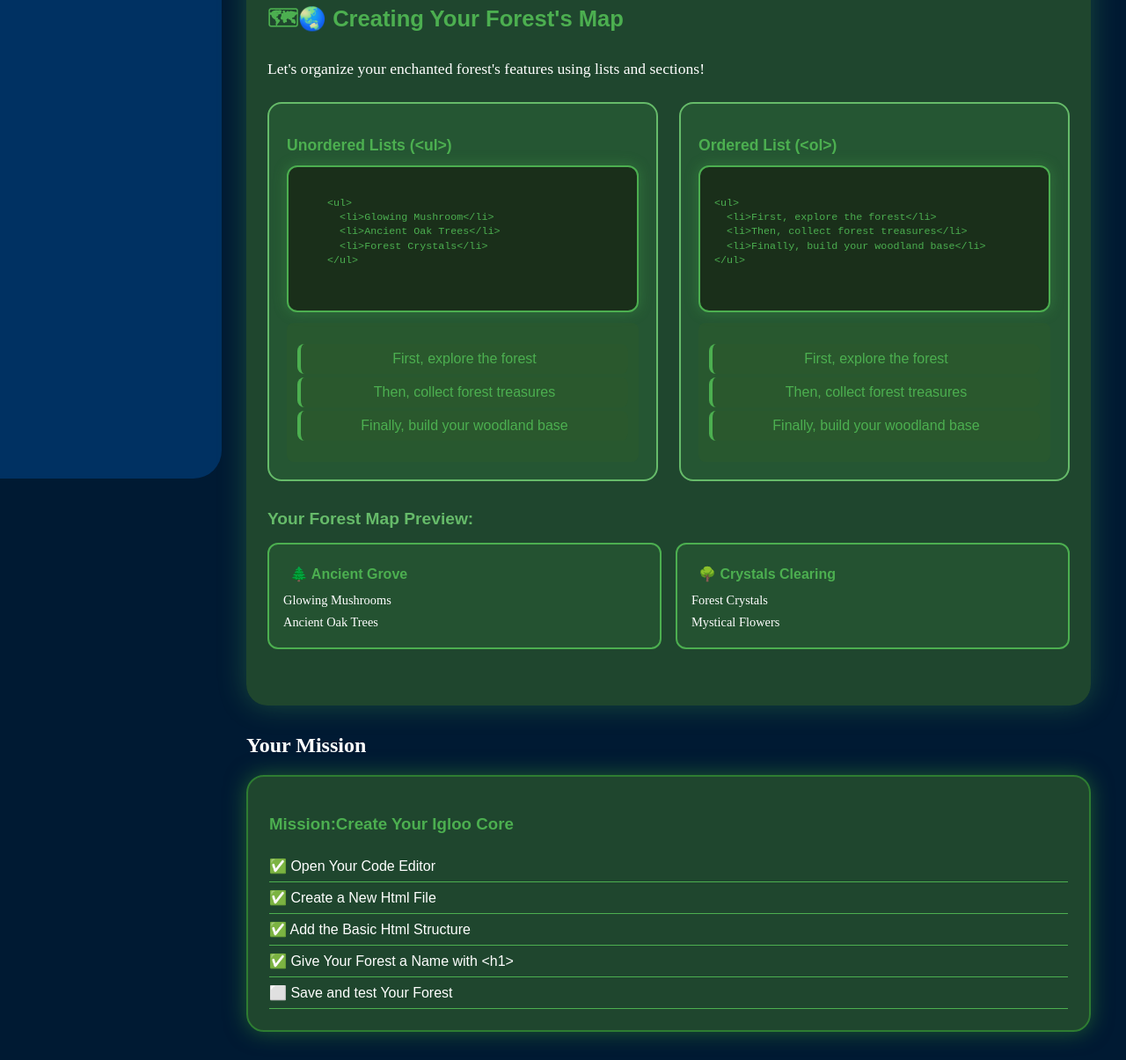
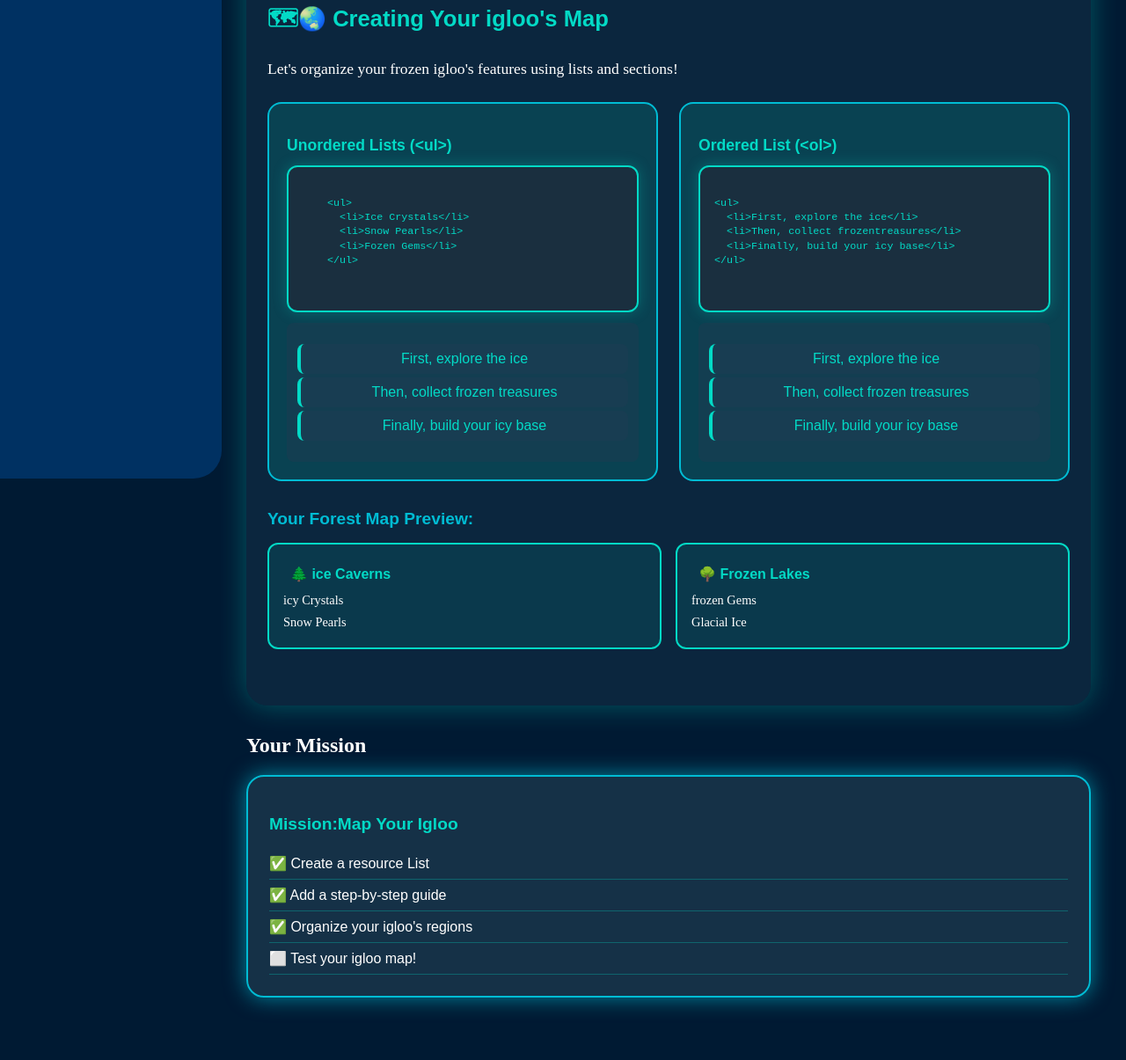
Before and after one commit to Fotress-school/artic-explorers, a plain HTML site: page map-igloo.html in a window 1280 px wide. Shown: the part 256-1461 px from the top of the page at 88% size. After the commit the page ends 1422 px from the top, so only its background shows below. Drawn offline with Linux system fonts and the light colour scheme.

Commit message:
update igloo

```diff
--- a/artic-crew.css
+++ b/artic-crew.css
@@ -83,12 +83,12 @@ background-color: #b3d9ff;
     border-radius: 24px;
     margin-bottom: 24px;
     padding: 32px 24px;
-    background: #2d5a2db3;
-    box-shadow: 0 0 32px #4caf5055;
+    background: #1e3c5063;
+    box-shadow: 0 0 32px #03dac655;
 }
 
 .lesson-card h2 {
-    color: #4caf50;
+    color: #03dac6;
     font-size: 1.6em;
     margin-bottom: 16px;
     /* text-shadow:0 0 8px #2e7d32; */
@@ -106,21 +106,21 @@ background-color: #b3d9ff;
     padding: 16px;
     margin: 12px 0px;
     border-radius: 12px;
-    border: 2px solid #4caf50;
-    box-shadow: 0 0 16px #4caf5055;
-    background: #1a2f1a;
+    border: 2px solid #03dac6;
+    box-shadow: 0 0 16px #03dac644;
+    background: #1a2f3f;
 }
 
 .code-block pre {
     margin: 0px;
-    color: #4caf50;
+    color: #03dac6;
     font-size: 0.9em;
     line-height: 1.4em;
     overflow-x: auto;
 }
 
 .code-block code {
-    color: #4caf50;
+    color: #03dac6;
 }
 
 .crew-lesson {
@@ -128,7 +128,7 @@ background-color: #b3d9ff;
 }
 
 .crew-lesson h3 {
-    color: #66bb6a;
+    color: #00bcd4;
     font-family: sans-serif;
     font-size: 1.2em;
     margin-bottom: 12px;
@@ -139,7 +139,7 @@ background-color: #b3d9ff;
 }
 
 .crew-showcase h3 {
-    color: #66bb6a;
+    color: #00bcd4;
     font-family: sans-serif;
     font-size: 1.2em;
     margin-bottom: 16px;
@@ -152,35 +152,35 @@ background-color: #b3d9ff;
 }
 
 .crew-card {
-    background: linear-gradient(120deg, #4caf5022 0%, #66bb6a22 100%);
+    background: linear-gradient(120deg, #03dac622 0%, #00bcd422 100%);
     border-radius: 16px;
     padding: 20px;
     text-align: center;
-    border: 2px solid #4caf50;
-    box-shadow: 0 0 16px #4caf5055;
+    border: 2px solid #03dac6;
+    box-shadow: 0 0 16px #03dac655;
     transition: transfrom 0.2s, box-shadow 0.2s;
 }
 
 .crew-card:hover {
     transform: scale(1.05);
-    box-shadow: 0 0 24px #fff, 0 0 32px #66bb6a;
+    box-shadow: 0 0 24px #fff, 0 0 32px #00bcd4;
 }
 
 .crew-avatar {
     font-size: 3em;
     margin-bottom: 12px;
-    background: #1a2f1a;
+    background: #1a2f3f;
     border-radius: 50%;
     width: 60px;
     height: 60px;
     display: flex;
     justify-content: center;
     margin: 0 auto 12px auto;
-    box-shadow: 0 0 16px #4caf50, 0 0 32px #66bb6a;
+    box-shadow: 0 0 16px #03dac6, 0 0 32px #00bcd4;
 }
 
 .crew-card h4 {
-    color: #4caf50;
+    color: #03dac6;
     font-family: sans-serif;
     font-size: 1.1em;
     margin-bottom: 8px;
@@ -195,7 +195,7 @@ background-color: #b3d9ff;
 
 .crew-stats {
     font-size: 0.8em;
-    color: #66bb6a;
+    color: #00bcd4;
     font-family: sans-serif;
 }
 
@@ -204,7 +204,7 @@ background-color: #b3d9ff;
 }
 
 .crew-template h3 {
-    color: #66bb6a;
+    color: #00bcd4;
     font-family: sans-serif;
     font-size: 1.2em;
     margin-bottom: 16px;
@@ -216,8 +216,8 @@ background-color: #b3d9ff;
 }
 
 .crew-card.template {
-    background: #66bb6a33;
-    border: 2px dashed #66bb6a;
+    background: #00bcd433;
+    border: 2px dashed #00bcd4;
     opacity: 0.8;
 }
 
@@ -229,17 +229,16 @@ background-color: #b3d9ff;
     font-family: sans-serif;
     font-size: 1.4em;
     margin-bottom: 16px;
-    text-shadow: 0 0px 8px #2e7d32;
+    text-shadow: 0 0px 8px #00bcd4;
 }
 
 .mission-card {
-    background: #2d5a2db3;
+    background: #1e3c50b3;
     border-radius: 20px;
     padding: 24px;
-    box-shadow: 0 0px 24px #2e7d32aa;
+    box-shadow: 0 0px 24px #00bcd4aa;
     font-family: sans-serif;
-    color: #4caf50;
-    border: 2px solid #2e7d32;
+    border: 2px solid #00bcd4;
 }
 
 .mission-steps {
@@ -253,10 +252,12 @@ background-color: #b3d9ff;
     padding: 8px 0px;
     color: white;
     font-family: sans-serif;
-    border-bottom: 1px solid #4caf50;
+    border-bottom: 1px solid #03dac64d;
 }
 
 .mission-card h3 {
     font-family: sans-serif;
-    color: #4caf50;
+    color: #03dac6;
+    font-size: 1.2em;
+    margin-bottom: 16px;
 }
--- a/features.css
+++ b/features.css
@@ -70,7 +70,7 @@ header h1 {
     padding-left: 32px;
     margin-bottom: 10px;
     border: none;
-    box-shadow: 0 0 18px #1a2f1a, 0 0 9px #90ee90;
+    box-shadow: 0 0 18px #36f3ff99, 0 0 9px #b3d9ff;
     cursor: pointer;
     outline: none;
     position: relative;
@@ -84,12 +84,12 @@ header h1 {
     border-radius: 24px;
     margin-bottom: 24px;
     padding: 32px 24px;
-    background: #2d5a2db3;
-    box-shadow: 0 0 32px #4caf5055;
+    background: #1e3c5063;
+    box-shadow: 0 0 32px #03dac655;
 }
 
 .lesson-card h2 {
-    color: #4caf50;
+    color: #03dac6;
     font-size: 1.6em;
     margin-bottom: 16px;
     /* text-shadow:0 0 8px #2e7d32; */
@@ -107,21 +107,21 @@ header h1 {
     padding: 16px;
     margin: 12px 0px;
     border-radius: 12px;
-    border: 2px solid #4caf50;
-    box-shadow: 0 0 16px #4caf5055;
-    background: #1a2f1a;
+    border: 2px solid #03dac6;
+    box-shadow: 0 0 16px #03dac644;
+    background: #1a2f3f;
 }
 
 .code-block pre {
     margin: 0px;
-    color: #4caf50;
+    color: #03dac6;
     font-size: 0.9em;
     line-height: 1.4em;
     overflow-x: auto;
 }
 
 .code-block code {
-    color: #4caf50;
+    color: #03dac6;
 }
 
 .feature-grid {
@@ -136,12 +136,12 @@ header h1 {
     padding: 20px;
     border-width: 2px;
     border-style: solid;
-    border-color: #66dd6a;
-    box-shadow: 0 0 16px #4caf5055;
+    border-color: #00bcd4;
+    box-shadow: 0 0 16px #03dac655;
 }
 
 .feature-items h3 {
-    color: #4caf50;
+    color: #03dac6;
     font-size: 1.1em;
     margin: 12px;
     background: #4caf5026;
@@ -151,7 +151,7 @@ header h1 {
     margin-top: 12px;
     padding: 12px;
     text-align: center;
-    background: #2d5a2d80;
+    background: #1e3c5080;
     border-radius: 8px;
     text-align: center;
 }
@@ -159,12 +159,12 @@ header h1 {
 .demo-link {
     text-decoration: none;
     font-weight: bold;
-    color: #4caf50;
+    color: #03dac6;
     transition: color 0.2s;
 }
 
 .demo-link:hover {
-    color: #66bb6a;
+    color: #00bcd4;
 }
 
 .mission-section {
@@ -175,17 +175,16 @@ header h1 {
     font-family: sans-serif;
     font-size: 1.4em;
     margin-bottom: 16px;
-    text-shadow: 0 0px 8px #2e7d32;
+    text-shadow: 0 0px 8px #00bcd4;
 }
 
 .mission-card {
-    background: #2d5a2db3;
+    background: #1e3c50b3;
     border-radius: 20px;
     padding: 24px;
-    box-shadow: 0 0px 24px #2e7d32aa;
+    box-shadow: 0 0px 24px #00bcd4aa;
     font-family: sans-serif;
-    color: #4caf50;
-    border: 2px solid #2e7d32;
+    border: 2px solid #00bcd4;
 }
 
 .mission-steps {
@@ -199,10 +198,12 @@ header h1 {
     padding: 8px 0px;
     color: white;
     font-family: sans-serif;
-    border-bottom: 1px solid #4caf50;
+    border-bottom: 1px solid #03dac64d;
 }
 
 .mission-card h3 {
     font-family: sans-serif;
-    color: #4caf50;
+    color: #03dac6;
+    font-size: 1.2em;
+    margin-bottom: 16px;
 }
--- a/map-igloo.css
+++ b/map-igloo.css
@@ -79,12 +79,12 @@ header h1 {
     border-radius: 24px;
     margin-bottom: 24px;
     padding: 32px 24px;
-    background: #2d5a2db3;
-    box-shadow: 0 0 32px #4caf5055;
+    background: #1e3c5063;
+    box-shadow: 0 0 32px #03dac655;
 }
 
 .lesson-card h2 {
-    color: #4caf50;
+    color: #03dac6;
     font-size: 1.6em;
     margin-bottom: 16px;
     /* text-shadow:0 0 8px #2e7d32; */
@@ -102,28 +102,28 @@ header h1 {
     padding: 16px;
     margin: 12px 0px;
     border-radius: 12px;
-    border: 2px solid #4caf50;
-    box-shadow: 0 0 16px #4caf5055;
-    background: #1a2f1a;
+    border: 2px solid #03dac6;
+    box-shadow: 0 0 16px #03dac644;
+    background: #1a2f3f;
 }
 
 .code-block pre {
     margin: 0px;
-    color: #4caf50;
+    color: #03dac6;
     font-size: 0.9em;
     line-height: 1.4em;
     overflow-x: auto;
 }
 
 .code-block code {
-    color: #4caf50;
+    color: #03dac6;
 }
 
 .feature-demo {
     margin-top: 12px;
     padding: 12px;
     text-align: center;
-    background: #2d5a2d80;
+    background: #1e3c5080;
     border-radius: 8px;
     text-align: center;
 }
@@ -136,14 +136,14 @@ header h1 {
 }
 
 .map-section {
-    background: #4caf5026;
+    background: #03dac626;
     border-radius: 16px;
     padding: 20px;
-    border: 2px solid #66bb6a;
+    border: 2px solid #00bcd4;
 }
 
 .map-section h3 {
-    color: #4caf50;
+    color: #03dac6;
     font-family: Arial, Helvetica, sans-serif;
     font-size: 1.1em;
     margin-bottom: 12px;
@@ -156,13 +156,13 @@ header h1 {
 }
 
 .demo-list li {
-    color: #4caf50;
+    color: #03dac6;
     font-family: sans-serif;
     padding: 8px 12px;
     margin: 4px 0;
-    background: rgba(45, 90, 45, 0.5);
+    background: rgba(30, 60, 85, 0.5);
     border-radius: 8px;
-    border-left: 4px solid #4caf50;
+    border-left: 4px solid #03dac6;
 }
 
 .planet-map-preview {
@@ -170,7 +170,7 @@ header h1 {
 }
 
 .planet-map-preview h3 {
-    color: #66bb6a;
+    color: #00bcd4;
     font-family: sans-serif;
     font-size: 1.2em;
     margin-bottom: 16px;
@@ -183,14 +183,14 @@ header h1 {
 }
 
 .map-region {
-    background: #4caf501a;
+    background: #03dac61a;
     border-radius: 12px;
     padding: 16px;
-    border: 2px solid #4caf50;
+    border: 2px solid #03dac6;
 }
 
 .map-region h4 {
-    color: #4caf50;
+    color: #03dac6;
     font-family: sans-serif;
     font-size: 1em;
     margin: 8px;
@@ -216,17 +216,16 @@ header h1 {
     font-family: sans-serif;
     font-size: 1.4em;
     margin-bottom: 16px;
-    text-shadow: 0 0px 8px #2e7d32;
+    text-shadow: 0 0px 8px #00bcd4;
 }
 
 .mission-card {
-    background: #2d5a2db3;
+    background: #1e3c50b3;
     border-radius: 20px;
     padding: 24px;
-    box-shadow: 0 0px 24px #2e7d32aa;
+    box-shadow: 0 0px 24px #00bcd4aa;
     font-family: sans-serif;
-    color: #4caf50;
-    border: 2px solid #2e7d32;
+    border: 2px solid #00bcd4;
 }
 
 .mission-steps {
@@ -240,10 +239,12 @@ header h1 {
     padding: 8px 0px;
     color: white;
     font-family: sans-serif;
-    border-bottom: 1px solid #4caf50;
+    border-bottom: 1px solid #03dac64d;
 }
 
 .mission-card h3 {
     font-family: sans-serif;
-    color: #4caf50;
+    color: #03dac6;
+    font-size: 1.2em;
+    margin-bottom: 16px;
 }
--- a/map-igloo.html
+++ b/map-igloo.html
@@ -17,15 +17,15 @@
     </aside>
     <main>
       <header>
-        <h1 class="planet-title">Meet My Artic Crew</h1>
+        <h1 class="planet-title">Map the igloo</h1>
         <a href="index.html" class="space-pod">back to home</a>
       </header>
 
       <section class="lesson-content">
         <div class="lesson-card">
-          <h2>🗺🌏 Creating Your Forest's Map</h2>
+          <h2>🗺🌏 Creating Your igloo's Map</h2>
           <p>
-            Let's organize your enchanted forest's features using lists and
+            Let's organize your frozen igloo's features using lists and
             sections!
           </p>
           <div class="mapping-examples">
@@ -35,18 +35,18 @@
                 <pre>
                             <code>
     &lt;ul&gt;
-      &lt;li&gt;Glowing Mushroom&lt;/li&gt;
-      &lt;li&gt;Ancient Oak Trees&lt;/li&gt;
-      &lt;li&gt;Forest Crystals&lt;/li&gt;
+      &lt;li&gt;Ice Crystals&lt;/li&gt;
+      &lt;li&gt;Snow Pearls&lt;/li&gt;
+      &lt;li&gt;Fozen Gems&lt;/li&gt;
     &lt;/ul&gt;
                             </code>
                         </pre>
               </div>
               <div class="feature-demo">
                 <ol class="demo-list">
-                  <li>First, explore the forest</li>
-                  <li>Then, collect forest treasures</li>
-                  <li>Finally, build your woodland base</li>
+                  <li>First, explore the ice</li>
+                  <li>Then, collect frozen treasures</li>
+                  <li>Finally, build your icy base</li>
                 </ol>
               </div>
             </div>
@@ -57,18 +57,18 @@
                 <pre>
                     <code>
 &lt;ul&gt;
-  &lt;li&gt;First, explore the forest&lt;/li&gt;
-  &lt;li&gt;Then, collect forest treasures&lt;/li&gt;
-  &lt;li&gt;Finally, build your woodland base&lt;/li&gt;
+  &lt;li&gt;First, explore the ice&lt;/li&gt;
+  &lt;li&gt;Then, collect frozentreasures&lt;/li&gt;
+  &lt;li&gt;Finally, build your icy base&lt;/li&gt;
 &lt;/ul&gt;
                     </code>
                 </pre>
               </div>
               <div class="feature-demo">
                 <ol class="demo-list">
-                  <li>First, explore the forest</li>
-                  <li>Then, collect forest treasures</li>
-                  <li>Finally, build your woodland base</li>
+                  <li>First, explore the ice</li>
+                  <li>Then, collect frozen treasures</li>
+                  <li>Finally, build your icy base</li>
                 </ol>
               </div>
             </div>
@@ -77,17 +77,17 @@
             <h3>Your Forest Map Preview:</h3>
             <div class="map-container">
               <div class="map-region">
-                <h4>🌲 Ancient Grove</h4>
+                <h4>🌲 ice Caverns</h4>
                 <ul>
-                  <li>Glowing Mushrooms</li>
-                  <li>Ancient Oak Trees</li>
+                  <li>icy Crystals</li>
+                  <li>Snow Pearls</li>
                 </ul>
               </div>
               <div class="map-region">
-                <h4>🌳 Crystals Clearing</h4>
+                <h4>🌳 Frozen Lakes</h4>
                 <ul>
-                  <li>Forest Crystals</li>
-                  <li>Mystical Flowers</li>
+                  <li>frozen Gems</li>
+                  <li>Glacial Ice</li>
                 </ul>
               </div>
             </div>
@@ -98,13 +98,12 @@
       <section class="mission section">
         <h2>Your Mission</h2>
         <div class="mission-card">
-          <h3>Mission:Create Your Igloo Core</h3>
+          <h3>Mission:Map Your Igloo </h3>
           <ul class="mission-steps">
-            <li>✅ Open Your Code Editor</li>
-            <li>✅ Create a New Html File</li>
-            <li>✅ Add the Basic Html Structure</li>
-            <li>✅ Give Your Forest a Name with &lt;h1&gt;</li>
-            <li>⬜ Save and test Your Forest</li>
+            <li>✅ Create a resource List</li>
+            <li>✅ Add a step-by-step guide</li>
+            <li>✅ Organize your igloo's regions</li>
+            <li>⬜ Test your igloo map!</li>
           </ul>
         </div>
       </section>
```
